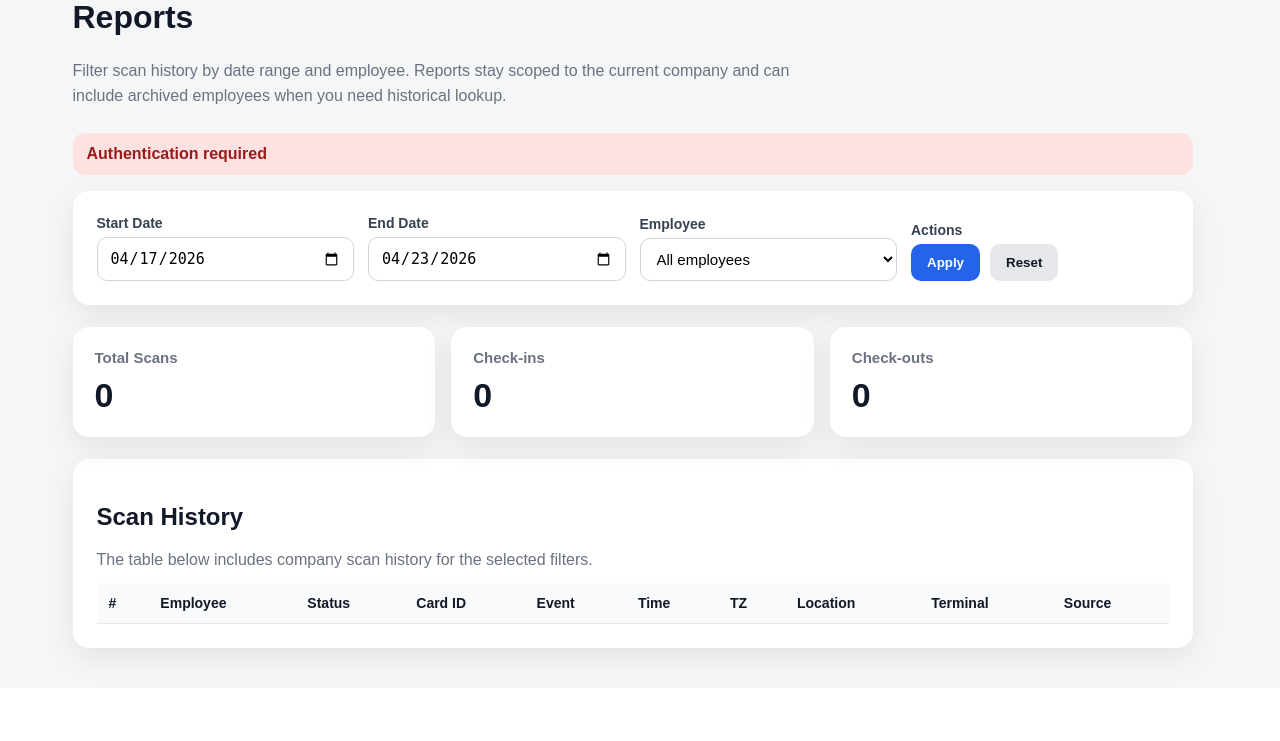
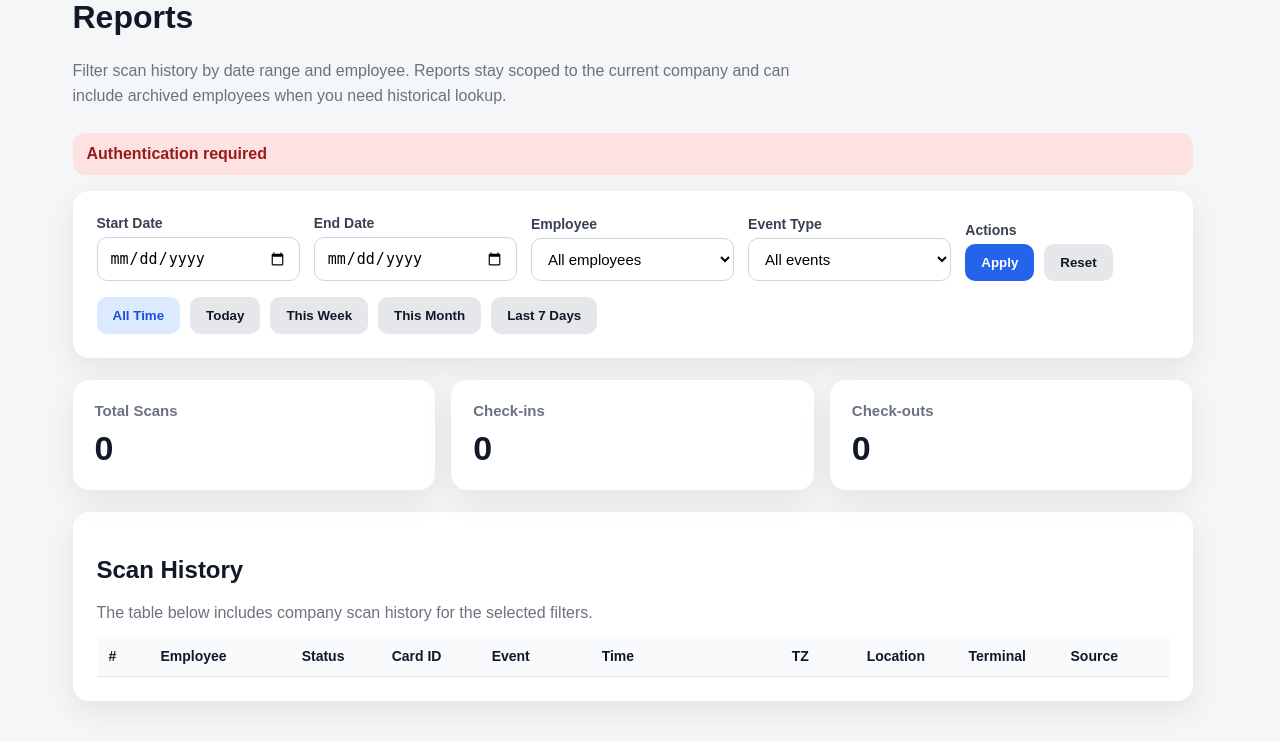
Before and after one commit to llkirill12qb/qbtracker, a FastAPI app: template templates/reports.html in a window 1280 px wide. Shown: the part 139-880 px from the top of the page. Before the commit the page ends 816 px from the top, so only its background shows below. Run offline with FastAPI, Linux system fonts and the light colour scheme; the template is opened without the code that fills it, so the values that code supplies are empty; the visitor is signed in with stand-in values (Sample User, id 1); parts of the project's set-up code (start-up, migrations or seed data) failed here and were passed over.

Commit message:
Improve reports filters and row selection

```diff
--- a/templates/reports.html
+++ b/templates/reports.html
@@ -131,7 +131,7 @@
 
         .filters-grid {
             display: grid;
-            grid-template-columns: repeat(4, minmax(160px, 1fr));
+            grid-template-columns: repeat(5, minmax(150px, 1fr));
             gap: 14px;
             align-items: end;
         }
@@ -160,6 +160,13 @@
             flex-wrap: wrap;
         }
 
+        .quick-ranges {
+            display: flex;
+            gap: 10px;
+            flex-wrap: wrap;
+            margin-top: 16px;
+        }
+
         button {
             padding: 11px 16px;
             border-radius: 10px;
@@ -184,6 +191,19 @@
 
         .btn-secondary:hover {
             background: #d1d5db;
+        }
+
+        .quick-range.active {
+            background: #dbeafe;
+            color: #1d4ed8;
+        }
+
+        .report-row {
+            cursor: pointer;
+        }
+
+        .report-row:hover {
+            background: #f8fafc;
         }
 
         .summary-grid {
@@ -214,6 +234,7 @@
 
         .table-panel table {
             width: 100%;
+            table-layout: fixed;
             border-collapse: collapse;
             margin-top: 14px;
         }
@@ -222,11 +243,50 @@
             text-align: left;
             padding: 12px;
             border-bottom: 1px solid #e5e7eb;
+            overflow-wrap: anywhere;
+            vertical-align: top;
         }
 
         th {
             background: #f9fafb;
             font-size: 14px;
+        }
+
+        .col-number {
+            width: 52px;
+        }
+
+        .col-employee {
+            width: 18%;
+        }
+
+        .col-status {
+            width: 90px;
+        }
+
+        .col-card {
+            width: 100px;
+        }
+
+        .col-event {
+            width: 110px;
+        }
+
+        .col-time {
+            width: 190px;
+        }
+
+        .col-tz {
+            width: 75px;
+        }
+
+        .col-location,
+        .col-terminal {
+            width: 13%;
+        }
+
+        .col-source {
+            width: 110px;
         }
 
         .pill {
@@ -361,12 +421,27 @@
                     </select>
                 </div>
                 <div>
+                    <label for="eventFilter">Event Type</label>
+                    <select id="eventFilter">
+                        <option value="">All events</option>
+                        <option value="check-in">Check-in</option>
+                        <option value="check-out">Check-out</option>
+                    </select>
+                </div>
+                <div>
                     <label>Actions</label>
                     <div class="actions">
                         <button id="applyFilters" class="btn-primary" type="button">Apply</button>
                         <button id="resetFilters" class="btn-secondary" type="button">Reset</button>
                     </div>
                 </div>
+            </div>
+            <div class="quick-ranges" aria-label="Quick report date ranges">
+                <button class="btn-secondary quick-range active" type="button" data-range="all">All Time</button>
+                <button class="btn-secondary quick-range" type="button" data-range="today">Today</button>
+                <button class="btn-secondary quick-range" type="button" data-range="week">This Week</button>
+                <button class="btn-secondary quick-range" type="button" data-range="month">This Month</button>
+                <button class="btn-secondary quick-range" type="button" data-range="last7">Last 7 Days</button>
             </div>
         </section>
 
@@ -392,16 +467,16 @@
             <table>
                 <thead>
                     <tr>
-                        <th>#</th>
-                        <th>Employee</th>
-                        <th>Status</th>
-                        <th>Card ID</th>
-                        <th>Event</th>
-                        <th>Time</th>
-                        <th>TZ</th>
-                        <th>Location</th>
-                        <th>Terminal</th>
-                        <th>Source</th>
+                        <th class="col-number">#</th>
+                        <th class="col-employee">Employee</th>
+                        <th class="col-status">Status</th>
+                        <th class="col-card">Card ID</th>
+                        <th class="col-event">Event</th>
+                        <th class="col-time">Time</th>
+                        <th class="col-tz">TZ</th>
+                        <th class="col-location">Location</th>
+                        <th class="col-terminal">Terminal</th>
+                        <th class="col-source">Source</th>
                     </tr>
                 </thead>
                 <tbody id="reportRows"></tbody>
@@ -426,6 +501,7 @@
         const startDate = document.getElementById("startDate");
         const endDate = document.getElementById("endDate");
         const employeeFilter = document.getElementById("employeeFilter");
+        const eventFilter = document.getElementById("eventFilter");
         const applyFiltersButton = document.getElementById("applyFilters");
         const resetFiltersButton = document.getElementById("resetFilters");
         const totalScans = document.getElementById("totalScans");
@@ -435,13 +511,47 @@
         const emptyState = document.getElementById("emptyState");
         const statusNote = document.getElementById("statusNote");
 
+        function formatLocalDate(date) {
+            const year = date.getFullYear();
+            const month = String(date.getMonth() + 1).padStart(2, "0");
+            const day = String(date.getDate()).padStart(2, "0");
+
+            return `${year}-${month}-${day}`;
+        }
+
+        function setDateRange(rangeName) {
+            const now = new Date();
+            const start = new Date(now);
+            const end = new Date(now);
+
+            if (rangeName === "all") {
+                startDate.value = "";
+                endDate.value = "";
+            } else if (rangeName === "today") {
+                startDate.value = formatLocalDate(now);
+                endDate.value = formatLocalDate(now);
+            } else if (rangeName === "week") {
+                const mondayOffset = (now.getDay() + 6) % 7;
+                start.setDate(now.getDate() - mondayOffset);
+                startDate.value = formatLocalDate(start);
+                endDate.value = formatLocalDate(end);
+            } else if (rangeName === "month") {
+                start.setDate(1);
+                startDate.value = formatLocalDate(start);
+                endDate.value = formatLocalDate(end);
+            } else {
+                start.setDate(now.getDate() - 6);
+                startDate.value = formatLocalDate(start);
+                endDate.value = formatLocalDate(end);
+            }
+
+            document.querySelectorAll(".quick-range").forEach(button => {
+                button.classList.toggle("active", button.dataset.range === rangeName);
+            });
+        }
+
         function setDefaultDates() {
-            const now = new Date();
-            const sevenDaysAgo = new Date();
-            sevenDaysAgo.setDate(now.getDate() - 6);
-
-            startDate.value = sevenDaysAgo.toISOString().slice(0, 10);
-            endDate.value = now.toISOString().slice(0, 10);
+            setDateRange("all");
         }
 
         function showError(message) {
@@ -465,6 +575,9 @@
             }
             if (employeeFilter.value) {
                 params.set("employee_id", employeeFilter.value);
+            }
+            if (eventFilter.value) {
+                params.set("event_type", eventFilter.value);
             }
 
             return params.toString();
@@ -500,6 +613,9 @@
 
             rows.forEach((row, index) => {
                 const tr = document.createElement("tr");
+                tr.className = "report-row";
+                tr.dataset.employeeId = row.employee_id;
+                tr.title = "Click to filter by this employee";
                 const localTime = row.time_display || new Date(row.time).toLocaleString();
                 const employeeStatus = row.employee_status ?? "-";
 
@@ -517,6 +633,15 @@
                 `;
 
                 reportRows.appendChild(tr);
+            });
+
+            reportRows.querySelectorAll(".report-row").forEach(row => {
+                row.addEventListener("click", () => {
+                    employeeFilter.value = row.dataset.employeeId;
+                    eventFilter.value = "";
+                    setDateRange("all");
+                    loadReports();
+                });
             });
         }
 
@@ -548,8 +673,24 @@
 
         resetFiltersButton.addEventListener("click", () => {
             employeeFilter.value = "";
+            eventFilter.value = "";
             setDefaultDates();
             loadReports();
+        });
+
+        document.querySelectorAll(".quick-range").forEach(button => {
+            button.addEventListener("click", () => {
+                setDateRange(button.dataset.range);
+                loadReports();
+            });
+        });
+
+        startDate.addEventListener("change", () => {
+            document.querySelectorAll(".quick-range").forEach(button => button.classList.remove("active"));
+        });
+
+        endDate.addEventListener("change", () => {
+            document.querySelectorAll(".quick-range").forEach(button => button.classList.remove("active"));
         });
 
         setDefaultDates();
```
Also changed, not shown: app/api/routes/reports_routes.py (+10 -0 lines).
